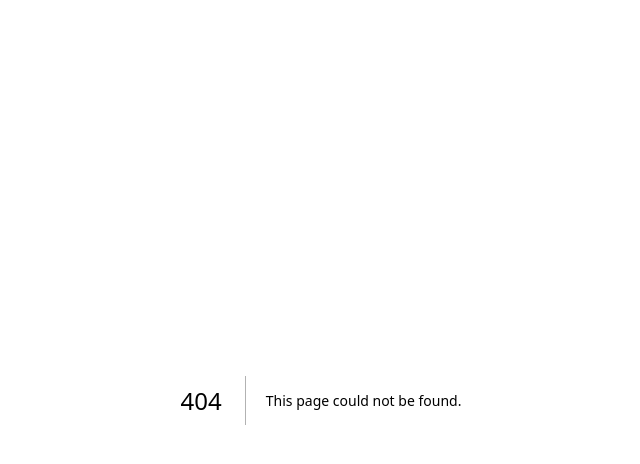
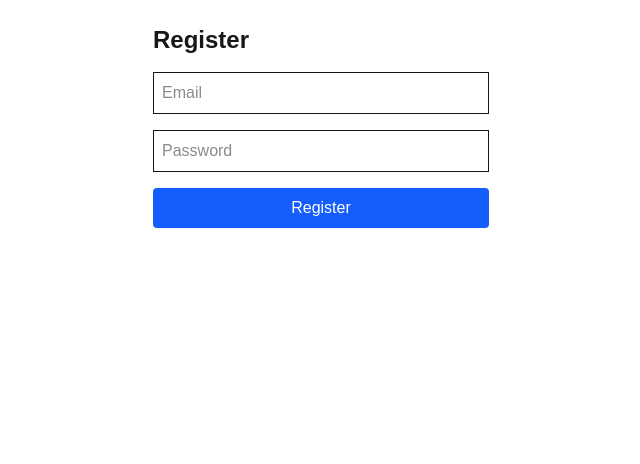
Before and after one commit to nbyl26/sistem-akademik, a Next.js app: page /register in a window 1280 px wide. Before the commit this address had no page. Shown: the top 464 px of the page, without its empty margins (319-959 px from the left). Built offline with nearby package versions, Linux system fonts and the light colour scheme; no server answers.

Commit message:
Feat(Register): Register with firebase

```diff
--- /dev/null
+++ b/app/(auth)/register/page.tsx
@@ -0,0 +1,55 @@
+"use client";
+
+import { Dispatch, FormEvent, SetStateAction, useState } from "react";
+import { auth } from "@/firebase/config";
+import { createUserWithEmailAndPassword } from "firebase/auth";
+import { FirebaseError } from "firebase/app";
+
+export default function RegisterPage() {
+  const [email, setEmail]: [string, Dispatch<SetStateAction<string>>] = useState("");
+  const [password, setPassword]: [string, Dispatch<SetStateAction<string>>] = useState("");
+  const [error, setError]: [string, Dispatch<SetStateAction<string>>] = useState("");
+
+  const handleRegister = async (e: FormEvent) => {
+    e.preventDefault();
+
+    try {
+      await createUserWithEmailAndPassword(auth, email, password);
+      alert("Register berhasil!");
+    } catch (err) {
+        if(err instanceof FirebaseError){
+            setError(err.message);
+        }else{
+            console.error(err);
+        }
+    }
+  };
+
+  return (
+    <div className="p-6 max-w-sm mx-auto">
+      <h1 className="text-2xl font-bold">Register</h1>
+
+      <form onSubmit={handleRegister} className="flex flex-col gap-4 mt-4">
+        <input
+          type="email"
+          placeholder="Email"
+          className="border p-2"
+          value={email}
+          onChange={(e) => setEmail(e.target.value)}
+        />
+
+        <input
+          type="password"
+          placeholder="Password"
+          className="border p-2"
+          value={password}
+          onChange={(e) => setPassword(e.target.value)}
+        />
+
+        {error && <p className="text-red-600">{error}</p>}
+
+        <button className="bg-blue-600 text-white p-2 rounded">Register</button>
+      </form>
+    </div>
+  );
+}
```
